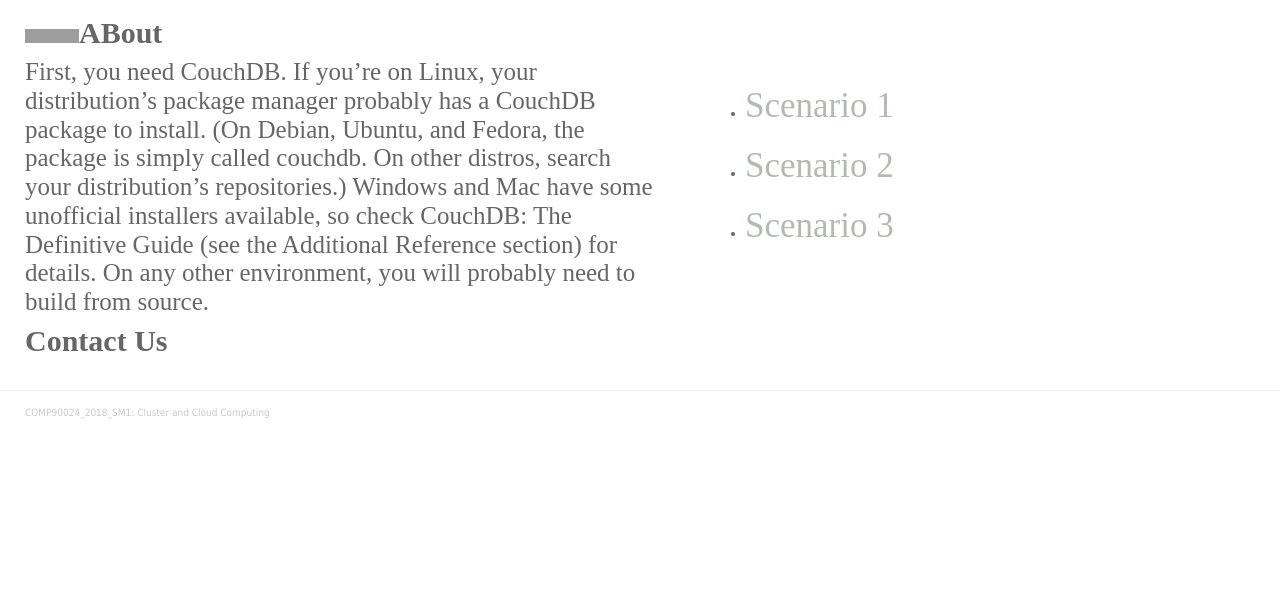
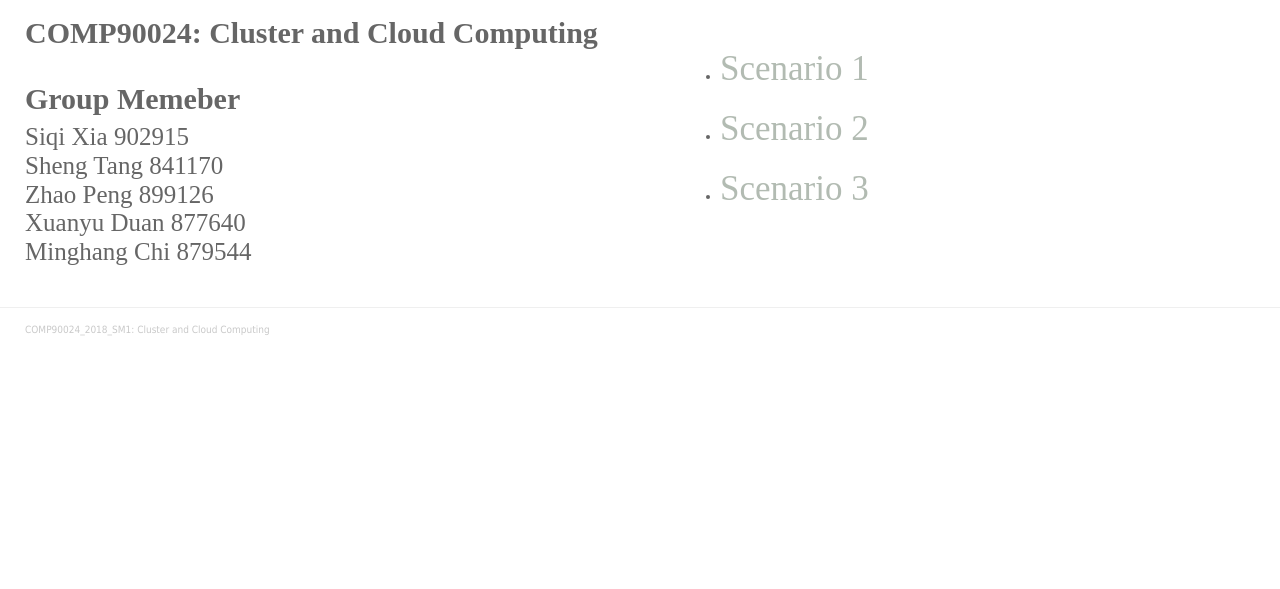
Before and after one commit to Siqi-Xia/CCC-groupProj, a Python web app: template web_app/templates/test.html in a window 1280 px wide. Shown: the part 211-800 px from the top of the page. Run offline with Jinja, Linux system fonts and the light colour scheme; the template is opened without the code that fills it, so the values that code supplies are empty; grey boxes are pictures that could not be loaded.

Commit message:
updata 3

```diff
--- a/web_app/app.py
+++ b/web_app/app.py
@@ -7,7 +7,7 @@
 import couchdb
 COUCHDB_SERVER = 'http://admin:admin@115.146.84.44:5984/'
 COUCHDB_DATABASE = 'db_test'
-DOC="afaa708760db4e0f8ff3c000a626dde0"
+DOC="scenario3"
 couch=couchdb.Server(COUCHDB_SERVER)
 db=couch[COUCHDB_DATABASE]
 #print(db[document])
--- a/web_app/static/master.css
+++ b/web_app/static/master.css
@@ -63,7 +63,7 @@
 }
 
 #sidebar .padding {
-	padding: 25px;
+	padding: auto;
 	line-height:25px;
 	margin-top:40px;
 
--- a/web_app/templates/test.html
+++ b/web_app/templates/test.html
@@ -35,10 +35,19 @@
 		</div>
 		<div id="content">
 		<div class="padding">
-		<h2><img src="http://www.dudmc.com/site/assets/files/1769/melbourn_at_night1.jpg" width="54" height="14" alt="About" />ABout</h2>
-		<p>First, you need CouchDB. If you’re on Linux, your distribution’s package manager probably has a CouchDB package to install. (On Debian, Ubuntu, and Fedora, the package is simply called couchdb. On other distros, search your distribution’s repositories.) Windows and Mac have some unofficial installers available, so check CouchDB: The Definitive Guide (see the Additional Reference section) for details. On any other environment, you will probably need to build from source.
+		<h2>COMP90024: Cluster and Cloud Computing</h2>
+		<p>
 		</p>
-		<h2>Contact Us</h2>
+		<br />
+		<h2>Group Memeber</h2>
+		<p>
+			Siqi Xia	902915<br/>
+			Sheng Tang	841170<br/>
+			Zhao Peng	899126<br/>
+			Xuanyu Duan	877640<br/>
+			Minghang Chi	879544
+		</p>
+
 		</div>
 		</div>
 
```
